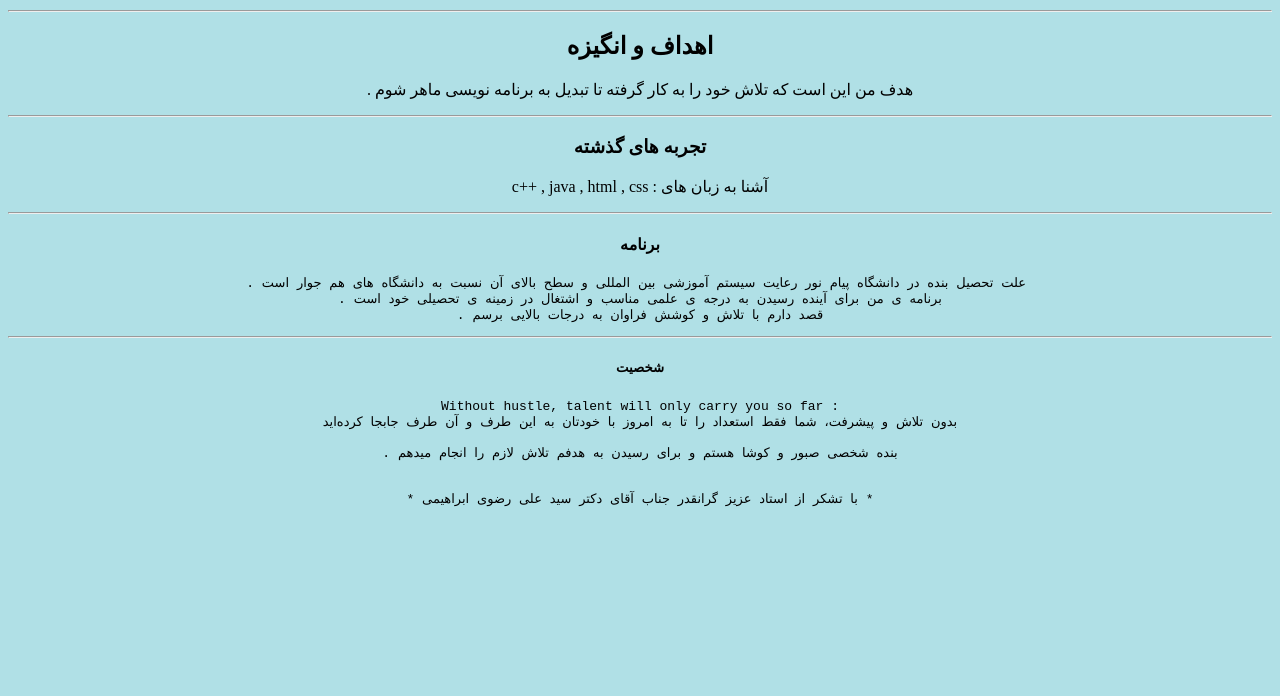
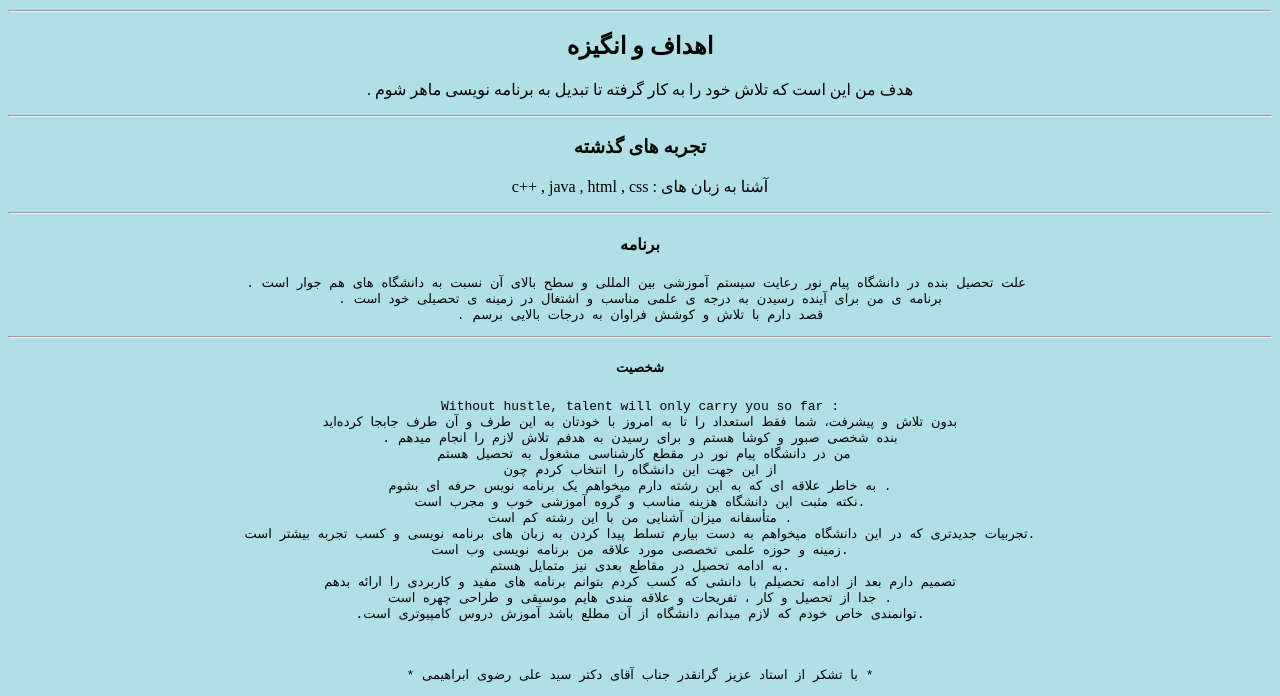
Before and after one commit to mrym-bhrl/SOP, a plain HTML site: page index.html in a window 1280 px wide. Shown: the part 118-814 px from the top of the page. Drawn offline with Linux system fonts and the light colour scheme.

Commit message:
Update index.html

```diff
--- a/index.html
+++ b/index.html
@@ -37,8 +37,19 @@
 <pre style="text-align:center;">
 Without hustle, talent will only carry you so far :
 بدون تلاش و پیشرفت، شما فقط استعداد را تا به امروز با خودتان به این طرف و آن طرف جابجا کرده‌اید
+. بنده شخصی صبور و کوشا هستم و برای رسیدن به هدفم تلاش لازم را انجام میدهم
+ من در دانشگاه پیام نور در مقطع کارشناسی مشغول به تحصیل هستم
+از این جهت این دانشگاه را انتخاب کردم چون
+به خاطر علاقه ای که به این رشته دارم میخواهم یک برنامه نویس حرفه ای بشوم .
+نکته مثبت این دانشگاه هزینه مناسب و گروه آموزشی خوب و مجرب است.
+متأسفانه میزان آشنایی من با این رشته کم است .
+تجربیات جدیدتری که در این دانشگاه میخواهم به دست بیارم تسلط پیدا کردن به زبان های برنامه نویسی و کسب تجربه بیشتر است.
+زمینه و حوزه علمی تخصصی مورد علاقه من برنامه نویسی وب است.
+به ادامه تحصیل در مقاطع بعدی نیز متمایل هستم.
+تصمیم دارم بعد از ادامه تحصیلم با دانشی که کسب کردم بتوانم برنامه های مفید و کاربردی را ارائه بدهم
+جدا از تحصیل و کار ، تفریحات و علاقه مندی هایم موسیقی و طراحی چهره است .
+.توانمندی خاص خودم که لازم میدانم دانشگاه از آن مطلع باشد آموزش دروس کامپیوتری است.
 
-. بنده شخصی صبور و کوشا هستم و برای رسیدن به هدفم تلاش لازم را انجام میدهم
 
 
 * با تشکر از استاد عزیز گرانقدر جناب آقای دکتر سید علی رضوی ابراهیمی *
```
